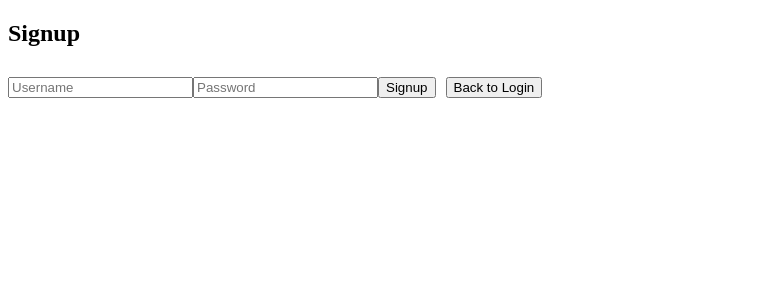
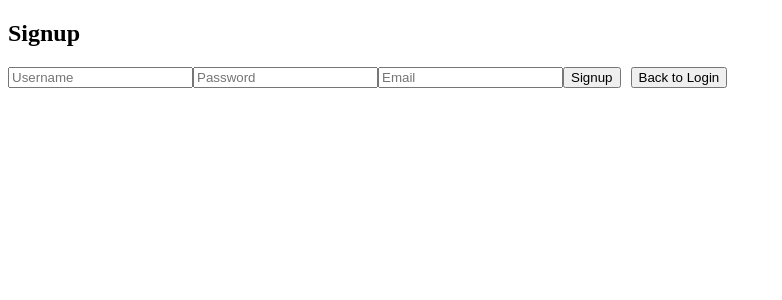
Before and after one commit to laxmanrao23/jwt-auth-app, a React (Vite) app: page /signup in a window 1280 px wide. Shown: the top 300 px of the page, without its empty margins (0-782 px from the left). Built offline with nearby package versions, Linux system fonts and the light colour scheme; no server answers.

Commit message:
Signup flow completed with error codes and global exception handling

```diff
--- a/src/Auth/AuthService.js
+++ b/src/Auth/AuthService.js
@@ -16,12 +16,32 @@ export const login = async (username, password) => {
 };
 
 // ✅ SIGNUP
-export const signup = async (username, password) => {
-  return axios.post("/setup/create-user", {
-    username,
-    password,
-  });
+export const signup = async (username, password, email) => {
+  try {
+    const response = await axios.post("/setup/create-user", {
+      username,
+      password,
+      email
+    });
+
+    return response.data; // success case
+
+  } catch (error) {
+
+    // 🔥 THIS IS THE KEY FIX
+    if (error.response && error.response.data) {
+      // backend error (409, 500, etc.)
+      throw error.response.data;
+    }
+
+    // network / server down case
+    throw {
+      errorCode: "NETWORK_ERROR",
+      message: "Server is unreachable. Please try again later."
+    };
+  }
 };
+
 
 // ✅ LOGOUT
 export const logout = () => {
--- a/src/components/ForgotPassword.jsx
+++ b/src/components/ForgotPassword.jsx
@@ -4,10 +4,11 @@ import { useNavigate } from "react-router-dom";
 
 export default function ForgotPassword() {
   const [username, setUsername] = useState("");
+  const [email, SetEmail] = useState("");
   const navigate = useNavigate();
 
   const handleSubmit = async () => {
-    await axios.post("/auth/forgot-password", { username });
+    await axios.post("/auth/forgot-password", { username, email });
     alert("OTP sent");
     navigate("/ResetPassword");
   };
@@ -19,6 +20,7 @@ export default function ForgotPassword() {
         placeholder="Username"
         onChange={(e) => setUsername(e.target.value)}
       />
+      <input placeholder="Email" onChange={(e) => SetEmail(e.target.value)}/>
       <button onClick={handleSubmit}>Send OTP</button>
     </div>
   );
--- a/src/components/Login.jsx
+++ b/src/components/Login.jsx
@@ -56,6 +56,8 @@ export default function Login() {
         <button type="submit" disabled={loading} style={{ marginTop: 12 }}>
           {loading ? "Logging in..." : "Login"}      {/* 17 */}
         </button>
+
+        <button type="button" onClick={() => navigate("/")} style={{margin: "10px"}}>Back to Home</button>
       </form>
     </div>
   );
--- a/src/components/ResetPassword.jsx
+++ b/src/components/ResetPassword.jsx
@@ -6,6 +6,7 @@ export default function ResetPassword() {
   const [username, setUsername] = useState("");
   const [otp, setOtp] = useState("");
   const [password, setPassword] = useState("");
+  const [email, SetEmail] = useState("");
   const navigate = useNavigate();
 
   const handleReset = async () => {
@@ -13,6 +14,7 @@ export default function ResetPassword() {
       username,
       otp,
       newPassword: password,
+      email
     });
     alert("Password updated");
     navigate("/login");
@@ -23,6 +25,11 @@ export default function ResetPassword() {
       <h2>Reset Password</h2>
 
       <input placeholder="Username" onChange={e => setUsername(e.target.value)} />
+      <input
+            type="text" placeholder="Email"
+            //value={email}
+            onChange={(e) => SetEmail(e.target.value)}
+        />
       <input placeholder="OTP" onChange={e => setOtp(e.target.value)} />
       <input placeholder="New Password" type="password"
              onChange={e => setPassword(e.target.value)} />
--- a/src/components/Signup.jsx
+++ b/src/components/Signup.jsx
@@ -1,26 +1,41 @@
-import { use, useState } from "react";
+import { useState } from "react";
 import { signup } from "../Auth/AuthService";
 import { useNavigate } from "react-router-dom";
 
+function Signup() {
 
-
-function Signup() {
-  // 1️⃣ State to store form values
   const [username, setUsername] = useState("");
   const [password, setPassword] = useState("");
+  const [email, setEmail] = useState("");
   const [message, setMessage] = useState("");
+  const [isError, setIsError] = useState(false);
+
   const navigate = useNavigate();
 
+  const handleSubmit = async (e) => {
+    e.preventDefault();
 
-  // 2️⃣ Submit handler
-  const handleSubmit = async (e) => {
-    e.preventDefault(); // stop page refresh
-    //debugger;
+    setMessage("");       // reset message
+    setIsError(false);
+
     try {
-      await signup(username, password);
-      setMessage("User registered successfully ✅");
+      await signup(username, password, email);
+
+      setMessage("Signup successful ✅");
+      setIsError(false);
+
+      // optional redirect
+      // navigate("/login");
+
     } catch (error) {
-      setMessage("Signup failed ❌");
+
+      setIsError(true);
+
+      if (error.errorCode === "USER_ALREADY_EXISTS") {
+        setMessage(error.message);
+      } else {
+        setMessage("Signup failed. Please try again later.");
+      }
     }
   };
 
@@ -29,11 +44,13 @@ function Signup() {
       <h2>Signup</h2>
 
       <form onSubmit={handleSubmit}>
+
         <input
           type="text"
           placeholder="Username"
           value={username}
           onChange={(e) => setUsername(e.target.value)}
+          required
         />
 
         <input
@@ -41,14 +58,33 @@ function Signup() {
           placeholder="Password"
           value={password}
           onChange={(e) => setPassword(e.target.value)}
+          required
+        />
+
+        <input
+          type="email"
+          placeholder="Email"
+          value={email}
+          onChange={(e) => setEmail(e.target.value)}
+          required
         />
 
         <button type="submit">Signup</button>
 
-        <button type="button" onClick={() => navigate("/login")} style={{margin: "10px"}}>Back to Login</button>
+        <button
+          type="button"
+          onClick={() => navigate("/login")}
+          style={{ marginLeft: "10px" }}
+        >
+          Back to Login
+        </button>
       </form>
 
-      <p>{message}</p>
+      {message && (
+        <p style={{ color: isError ? "red" : "green" }}>
+          {message}
+        </p>
+      )}
     </div>
   );
 }
```
Also changed, not shown: src/components/Home.jsx (line endings or trailing spaces).
